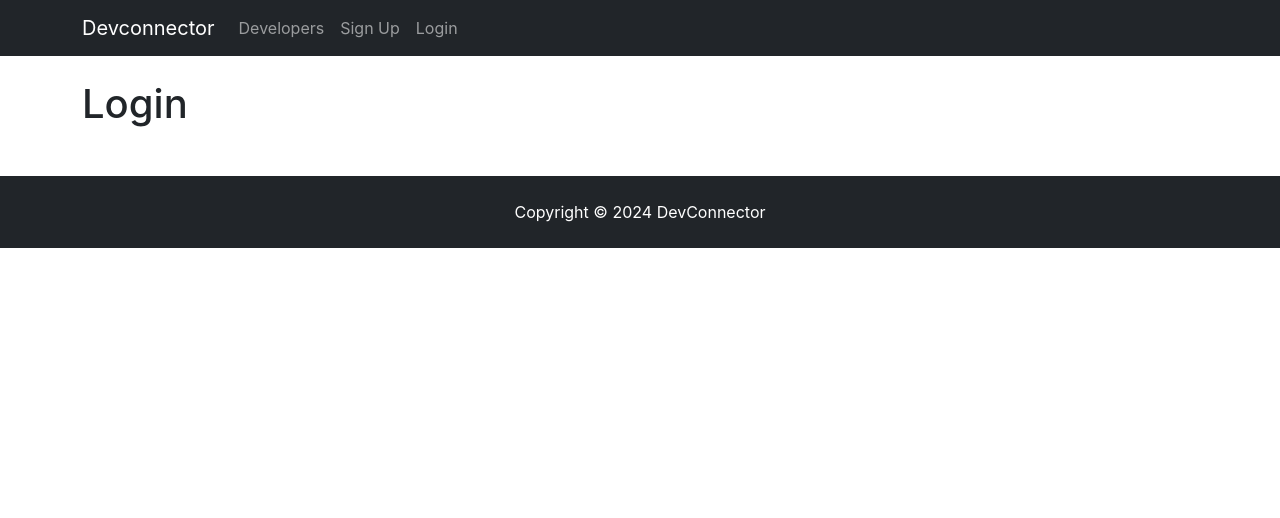
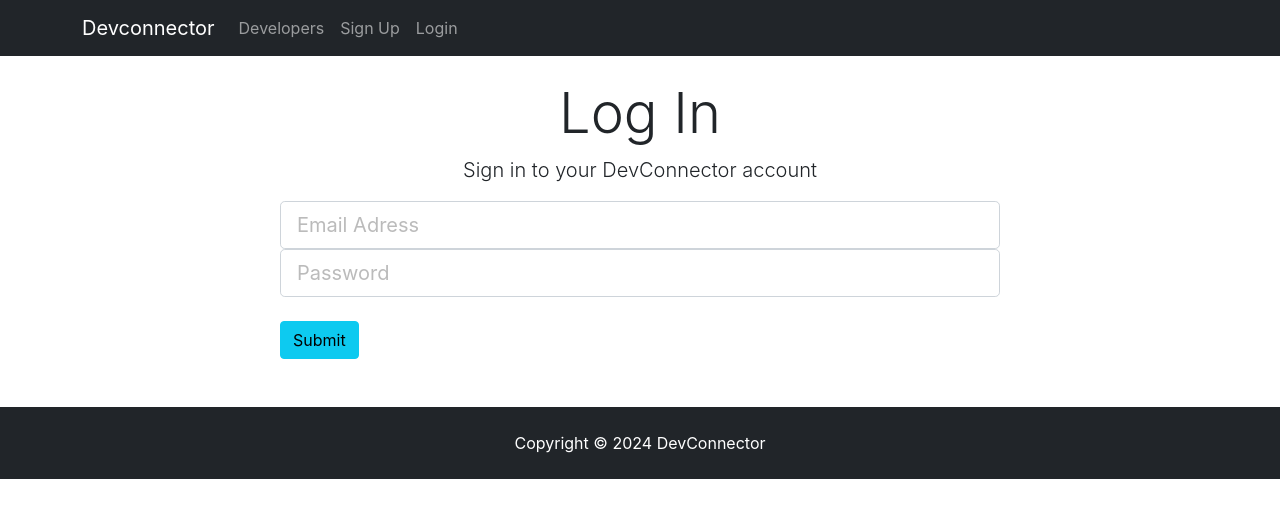
Before and after one commit to EmnaSouidi/social-network-application-using-Node.js-Express-React-Redux-and-MongoDB, a React (Create React App) app in the folder client/: page /login in a window 1280 px wide. Shown: the top 518 px of the page. Built offline with nearby package versions, Linux system fonts and the light colour scheme.

Commit message:
Creating the Login form with state

```diff
--- a/client/src/component/auth/Login.js
+++ b/client/src/component/auth/Login.js
@@ -1,10 +1,49 @@
 import React, { Component } from 'react'
 
 class Login extends Component {
+  constructor(){
+    super();
+    this.state = {
+      email: '',
+      password: '',
+      errors: {}
+    };
+    this.onChange= this.onChange.bind(this);
+    this.onSubmit= this.onSubmit.bind(this);
+  }
+
+  onSubmit(e){
+    e.preventDefault();
+    const user ={
+      email: this.state.email,
+      password: this.state.password
+    };
+    console.log(user);
+  }
+  onChange(e){
+    this.setState({[e.target.name]: e.target.value});
+
+  }
   render() {
     return (
-      <div>
-        <h1>Login</h1>
+      <div className="login">
+        <div className="container">
+          <div className="row">
+            <div className="col-md-8 m-auto">
+              <h1 className='display-4 text-center'>Log In</h1>
+              <p className='lead text-center'>Sign in to your DevConnector account</p>
+              <form onSubmit={this.onSubmit}>
+                <div className='form-group'>
+                <input type="email" className='form-control form-control-lg' placeholder='Email Adress' name='email' value={this.state.email} onChange={this.onChange}/>
+                </div>
+                <div className='form-group'>
+                  <input type="password" className='form-control form-control-lg' placeholder='Password' name='password' value={this.state.password} onChange={this.onChange}/>
+                </div>
+                <input type="submit" className='btn btn-info btn-block mt-4' />
+              </form>
+            </div>
+          </div>
+        </div>
       </div>
     )
   }
```
